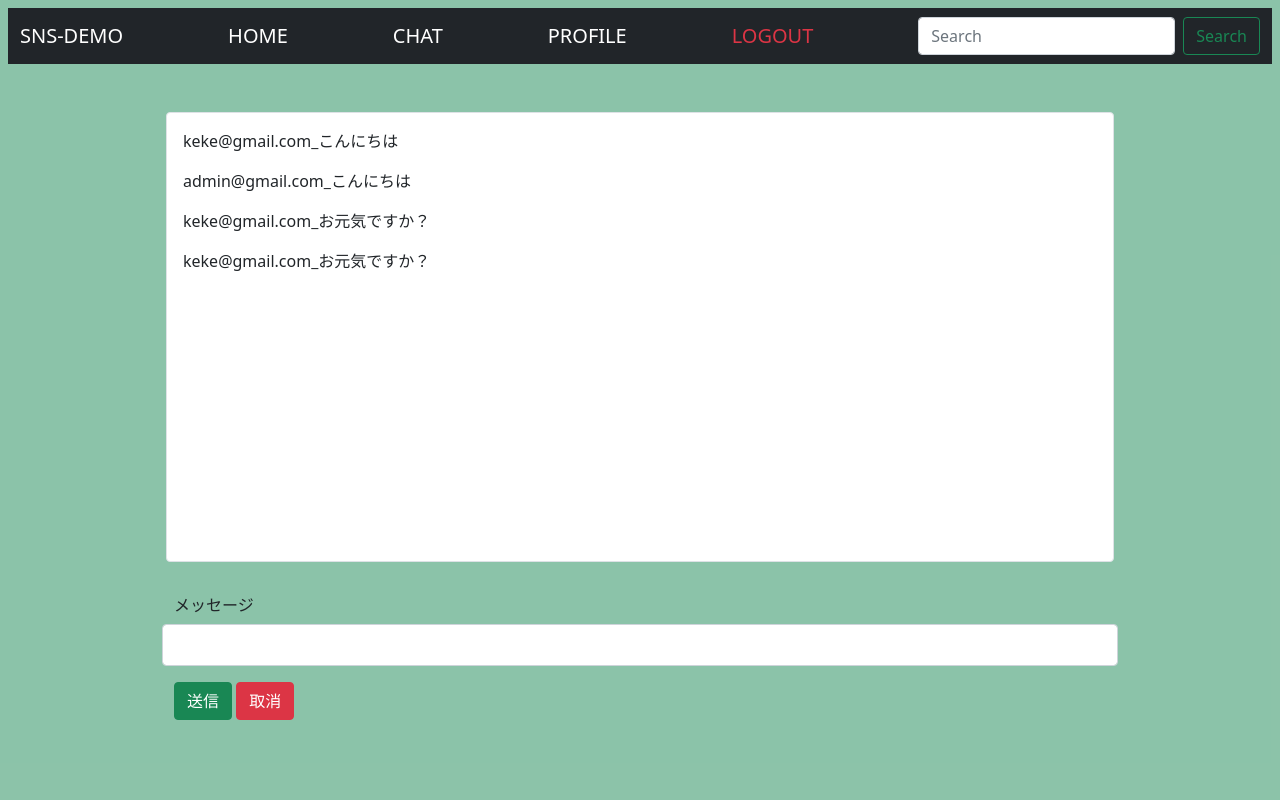
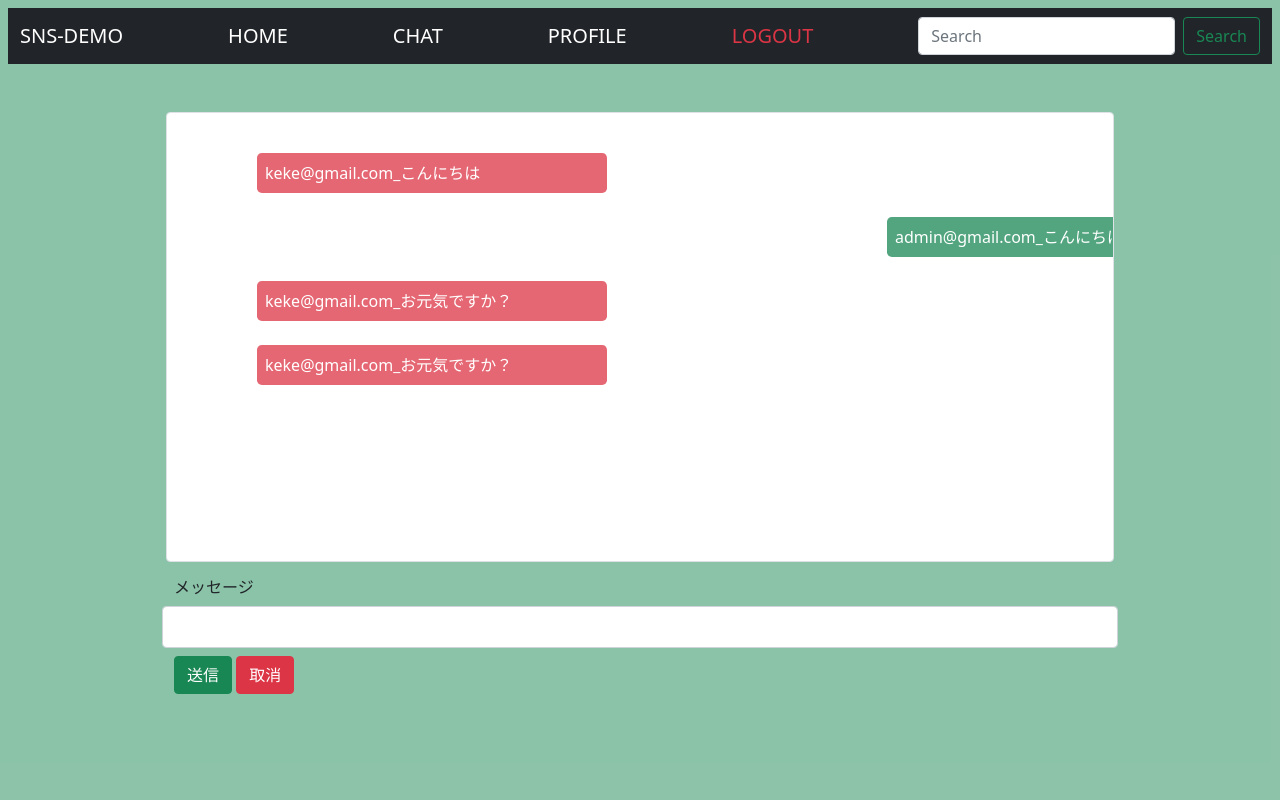
Before and after one commit to karasawa/django-sns, a Django app: page /app/chat/ in a window 1280 px wide. Run offline with Django 3.2, Linux system fonts and the light colour scheme; a user stored in the database is signed in; data comes from the database, SQL or seed files in the repository; both versions use the stored data as it was after the commit.

Commit message:
create chat_delete

```diff
--- a/sns/app/urls.py
+++ b/sns/app/urls.py
@@ -6,5 +6,6 @@ urlpatterns = [
     path('profile/', views.profile, name='profile'),
 
     path('chat/', views.chat, name='chat'),
+    path('chat_delete/', views.chat_delete, name='chat_delete'),
 
 ]
--- a/sns/app/views.py
+++ b/sns/app/views.py
@@ -30,6 +30,19 @@ def chat(request):
         mes = Message.objects.all()
         return render(request, 'page/chat.html', {'form': ChatForm(),
                                                   'mes': mes})
+
+
+@login_required
+def chat_delete(request):
+    # instance = Message.objects.latest('created_at')
+    instance = Message.objects.filter(owner=request.user).order_by('-created_at')[0]
+    if instance.owner == request.user:
+        instance.delete()
+        return redirect('chat')
+    else:
+        messages.error(request, '削除期限が過ぎています')
+        return redirect('chat')
+
 
 @login_required
 def profile(request):
--- a/sns/template/page/chat.html
+++ b/sns/template/page/chat.html
@@ -1,18 +1,22 @@
 {% extends 'base/base.html' %}
 
 {% block main %}
-<div class="rounded w-75 mx-auto p-2 d-flex align-items-start flex-column bd-highlight mb-3 border bg-white mt-5" style="height: 450px;">
-  <div class="mb-auto p-2 bd-highlight">
+<div class="rounded w-75 mx-auto p-2 d-flex align-items-start flex-column bd-highlight mb-3 border bg-white mt-5" style="height: 450px;overflow: scroll;scrollbar-color: #d4aa70 #e4e4e4;">
+  <div class="mb-auto p-2 bd-highlight" sytle="display: block">
     {% for item in mes %}
-        <p>{{ item.owner }}_{{ item.content }}</p>
+        {% if item.owner == request.user %}
+            <div class="rounded-3 bg-success p-2 text-white bg-opacity-75 m-4"style="position: relative;left: 680px; max-width: 350px; min-width: 350px;">{{ item.owner }}_{{ item.content }}</div>
+        {% else %}
+            <div class="rounded-3 bg-danger p-2 text-white bg-opacity-75 m-4" style="position: relative;left: 50px;max-width: 350px; min-width: 350px;">{{ item.owner }}_{{ item.content }}</div>
+        {% endif %}
     {% endfor %}
   </div>
 </div>
 <form method="post">
-<div class="mb-3 p-2 bd-highlight w-75 mx-auto">
+<div class="mb-3 p-2 bd-highlight w-75 mx-auto" style="position: relative;bottom: 18px;">
 {% csrf_token %}
   {% for item in form %}
-      <div class="row mb-3 form-group">
+      <div class="row mb-2 form-group">
           <label for="{{item.id_for_label}}" class="col-sm-2 col-form-label w-50">{{item.label}}</label>
           <input
               type="{{item.field.widget.input_type}}"
@@ -23,8 +27,8 @@
               rows="3">
       </div>
   {% endfor %}
-  <button type="submit" class="btn btn-success">送信</button>
-  <button type="submit" class="btn btn-danger">取消</button>
+    <button type="submit" class="btn btn-success">送信</button>
+    <a class="btn btn-danger text-decoration-none text-white" href="{% url 'chat_delete' %}">取消</a>
 </div>
 </form>
 {% endblock %}
```
Also changed, not shown: sns/db.sqlite3.
